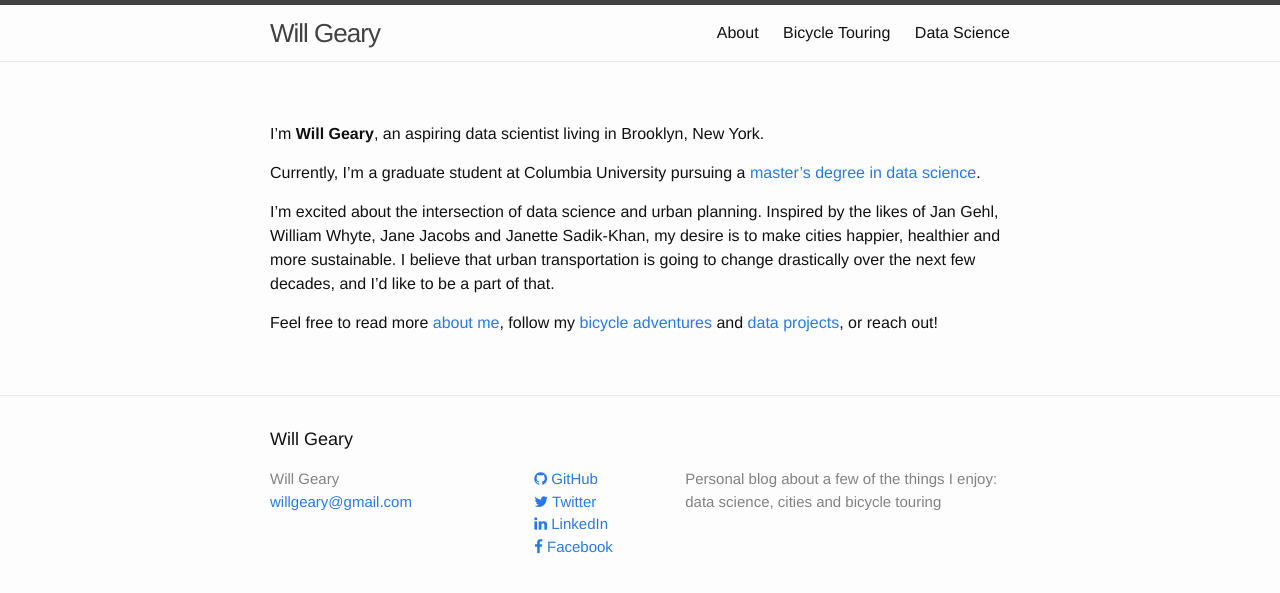
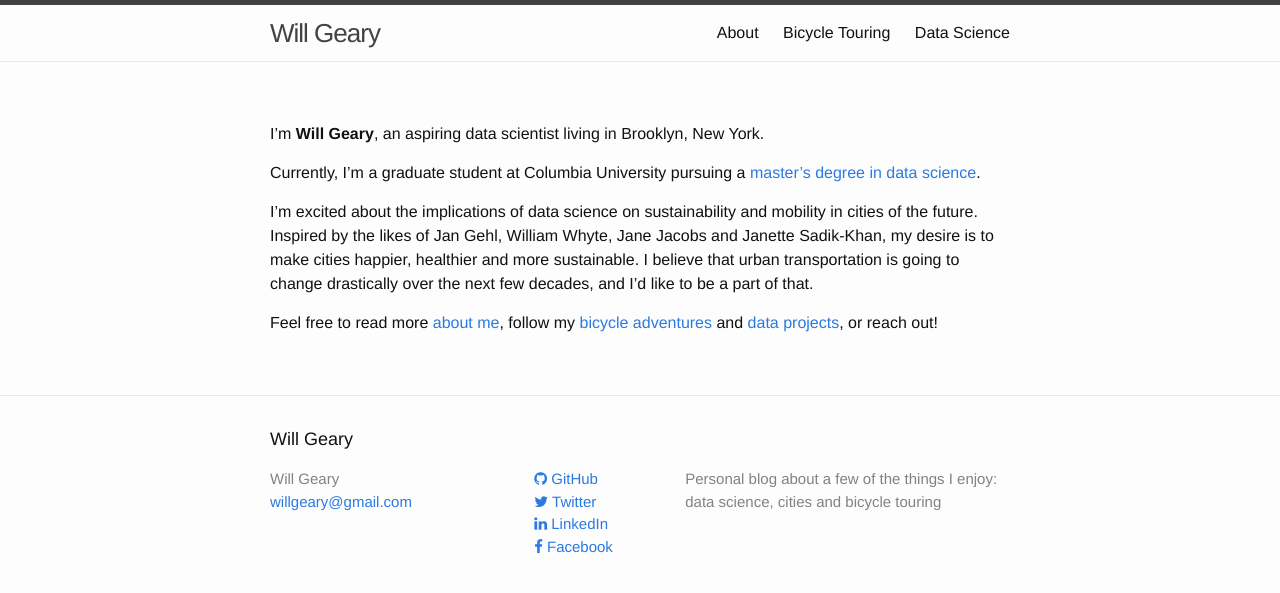
Before and after one commit to willgeary/willgeary.github.io, a Jekyll site: the page built from index.md, in a window 1280 px wide. Shown: the top 593 px of the page. Built offline with Jekyll 4.4.1, drawn with Linux system fonts in a browser that asks for light colours; nearby versions of some CDN libraries.

Commit message:
Save my work

```diff
--- a/index.md
+++ b/index.md
@@ -6,6 +6,6 @@
 
 Currently, I'm a graduate student at Columbia University pursuing a [master's degree in data science](http://datascience.columbia.edu/master-of-science-in-data-science).
 
-I'm excited about the intersection of data science and urban planning. Inspired by the likes of Jan Gehl, William Whyte, Jane Jacobs and Janette Sadik-Khan, my desire is to make cities happier, healthier and more sustainable. I believe that urban transportation is going to change drastically over the next few decades, and I'd like to be a part of that.
+I'm excited about the implications of data science on sustainability and mobility in cities of the future. Inspired by the likes of Jan Gehl, William Whyte, Jane Jacobs and Janette Sadik-Khan, my desire is to make cities happier, healthier and more sustainable. I believe that urban transportation is going to change drastically over the next few decades, and I'd like to be a part of that.
 
 Feel free to read more [about me](about), follow my [bicycle adventures](/bikes) and [data projects](data), or reach out!
```
